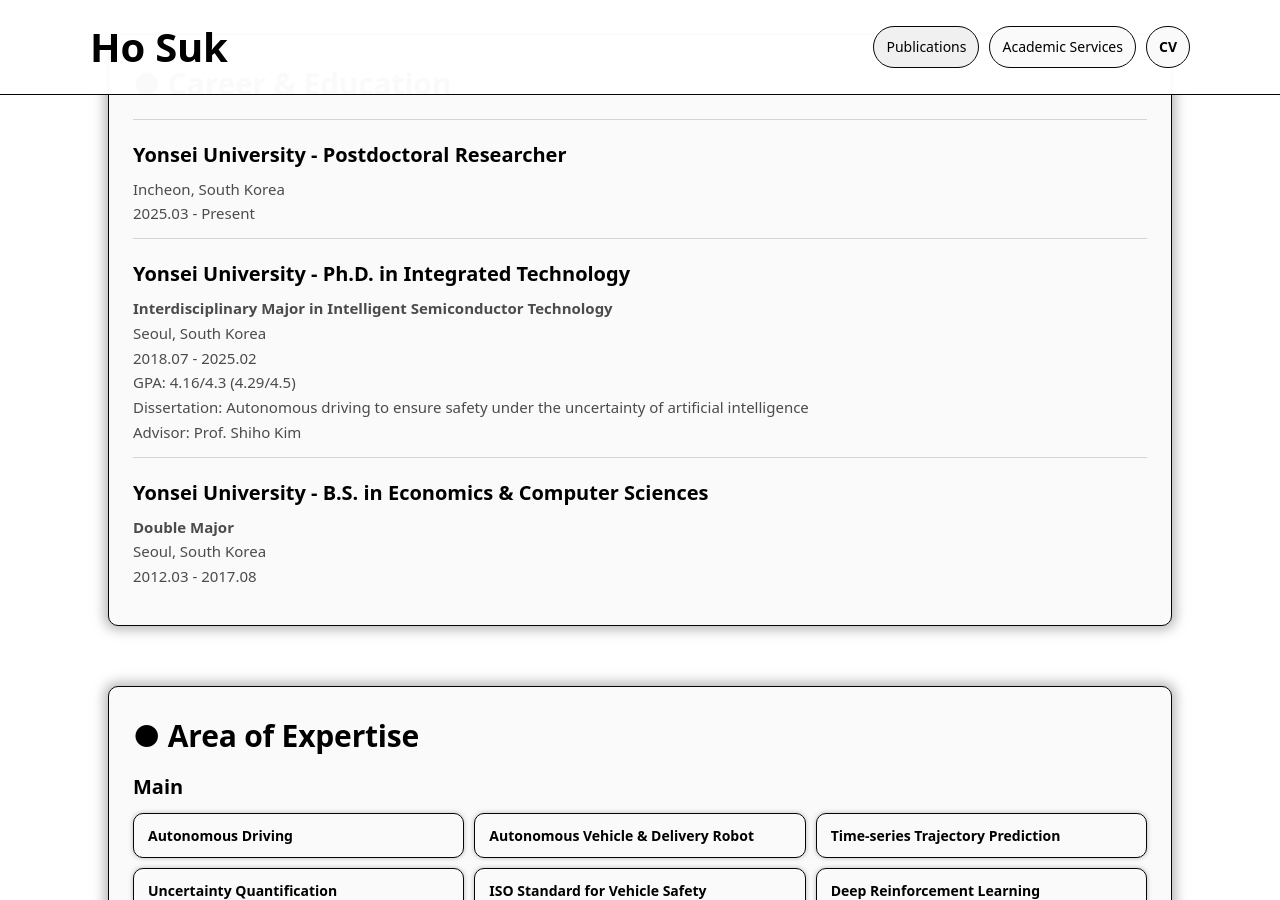
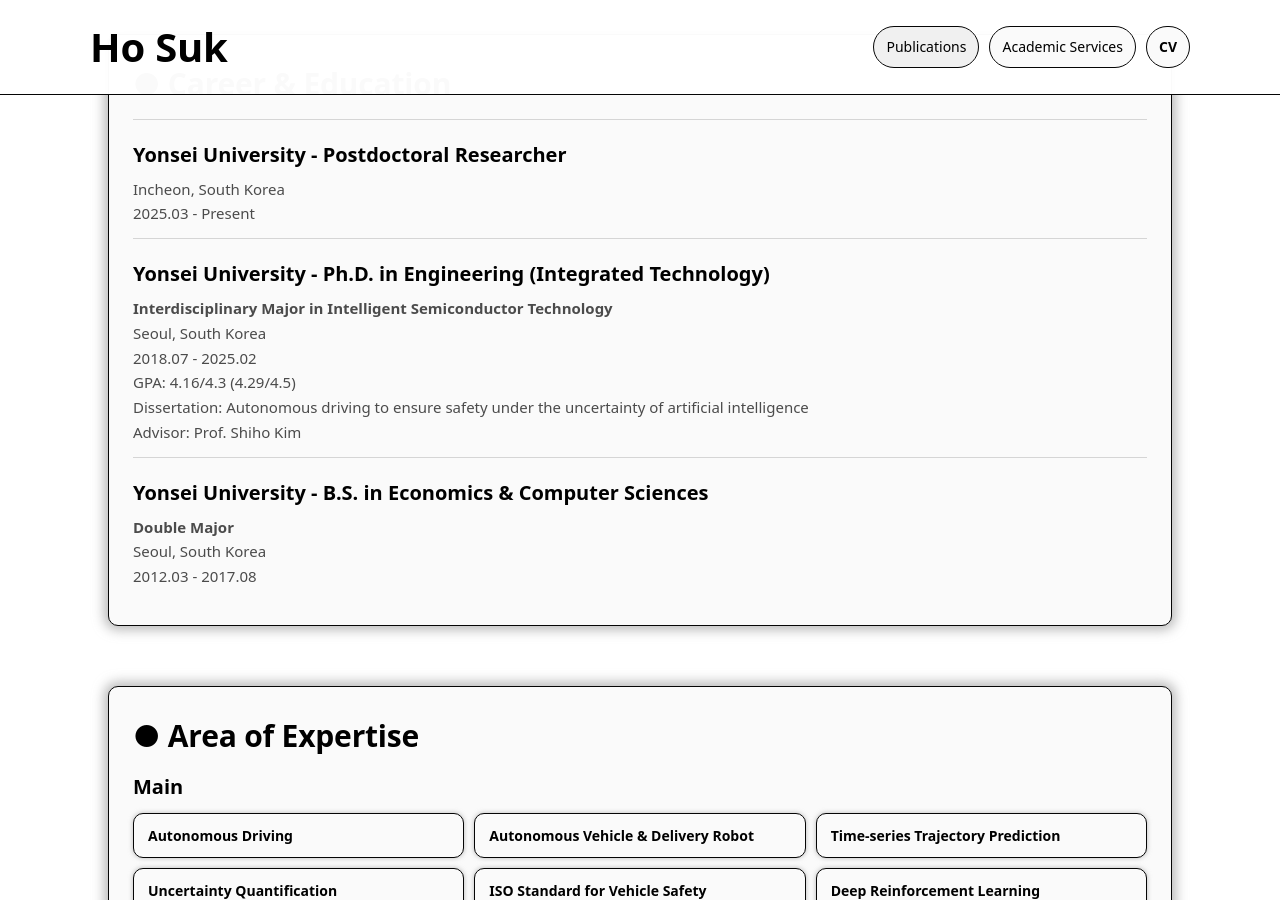
Before and after one commit to ho-suk-93/ho-suk-93.github.io, a Jekyll site: the page built from index.md, in a window 1280 px wide and 900 px high, scrolled down 505 px. Built offline with Jekyll 4.4.1, drawn with Linux system fonts in a browser that asks for light colours.

Commit message:
Update Ph.D. title to include 'Engineering'

```diff
--- a/index.md
+++ b/index.md
@@ -37,7 +37,7 @@ description: "Ho Suk's Personal Website"
       <p class="item-desc">2025.03 - Present</p>
     </div>
     <div class="list-item">
-      <p class="item-title">Yonsei University - Ph.D. in Integrated Technology</p>
+      <p class="item-title">Yonsei University - Ph.D. in Engineering (Integrated Technology)</p>
       <p class="item-desc"><b>Interdisciplinary Major in Intelligent Semiconductor Technology</b></p>
       <p class="item-desc">Seoul, South Korea</p>
       <p class="item-desc">2018.07 - 2025.02</p>
```
